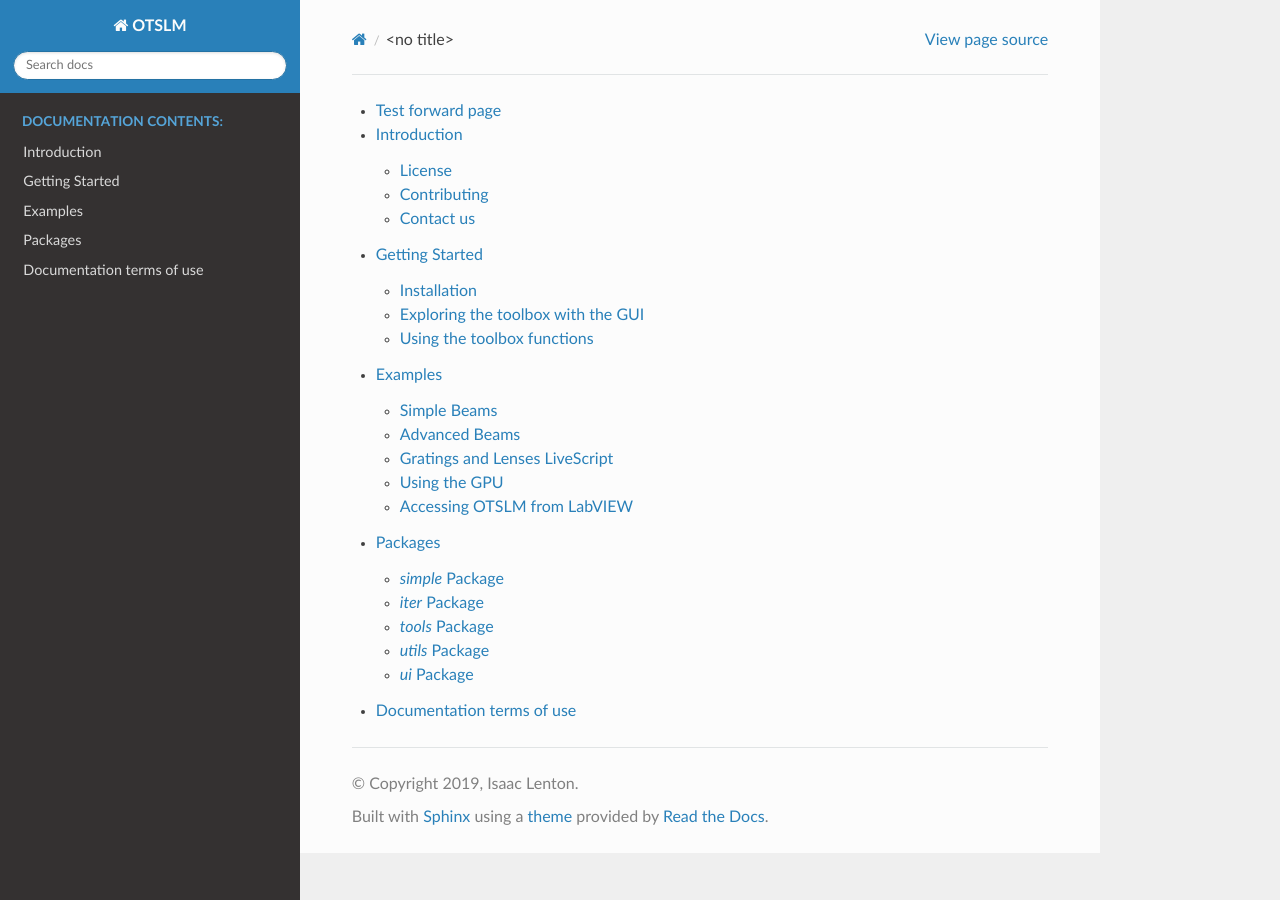
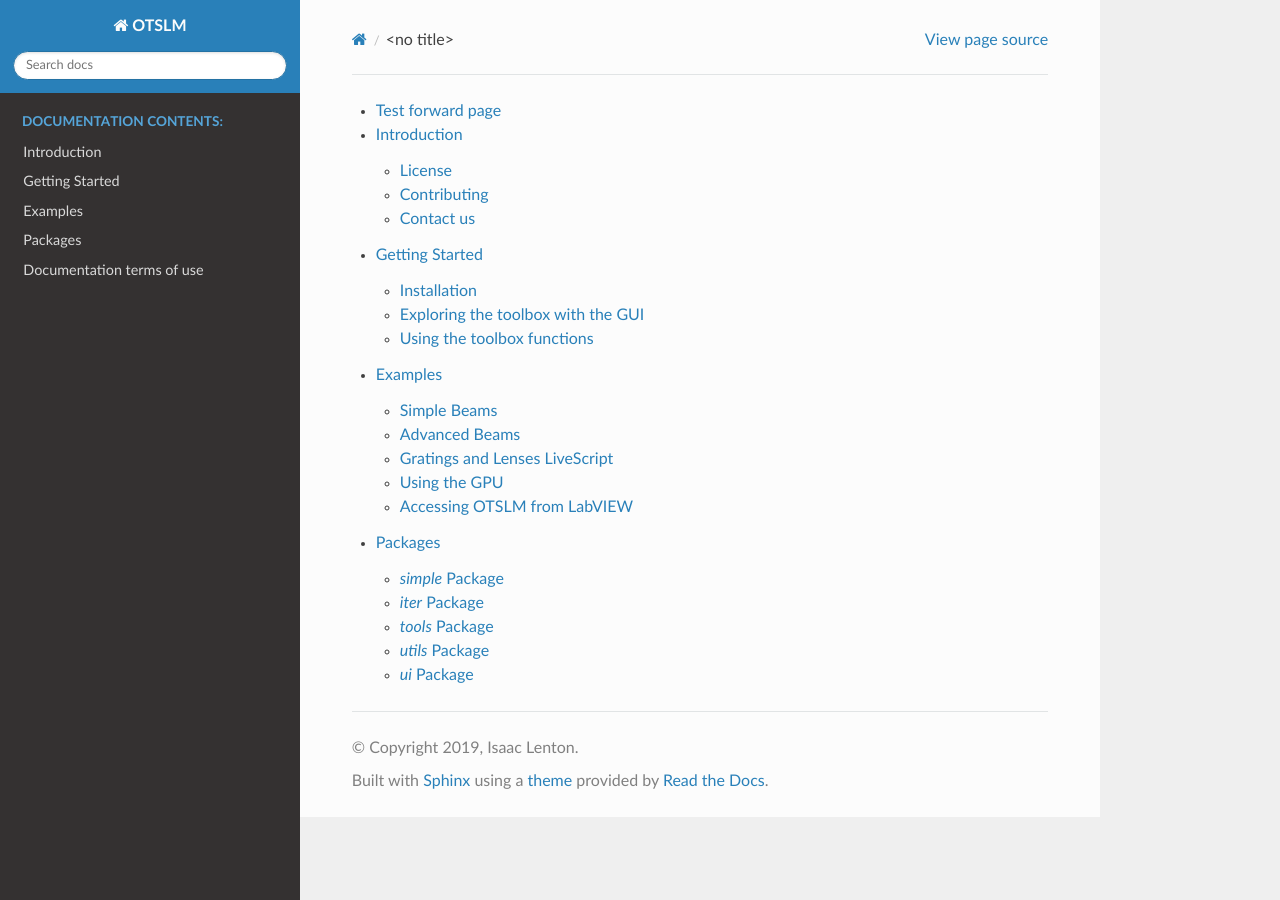
Before and after one commit to ilent2/otslm, a Sphinx documentation site: the page built from docs/documentation_toc.rst, in a window 1280 px wide. Built offline with Sphinx 7.4.7 and the Read the Docs theme 2.0.0, drawn with Linux system fonts in a browser that asks for light colours.

Commit message:
Moved documentation terms to appendix

```diff
--- a/docs/conf.py
+++ b/docs/conf.py
@@ -143,6 +143,8 @@
 
 latex_domain_indices = False
 
+latex_appendices = ['Documentation-terms-of-use']
+
 # Grouping the document tree into LaTeX files. List of tuples
 # (source start file, target name, title,
 #  author, documentclass [howto, manual, or own class]).
--- a/docs/documentation_toc.rst
+++ b/docs/documentation_toc.rst
@@ -9,4 +9,3 @@
    Getting-Started.rst
    Examples.rst
    Packages.rst
-   Documentation-terms-of-use.rst
```
